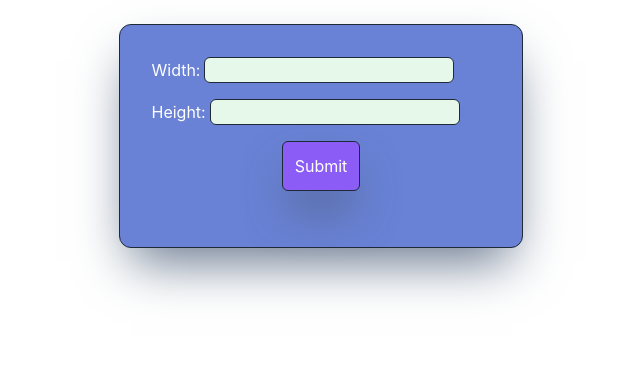
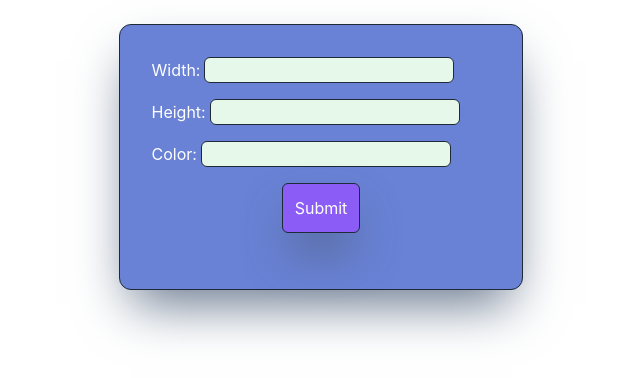
Before and after one commit to Valllerian/Box-Maker, a React (Create React App) app: page / in a window 1280 px wide. Shown: the top 378 px of the page, without its empty margins (319-959 px from the left). Built offline with nearby package versions, Linux system fonts and the light colour scheme.

Commit message:
passing props to box component

```diff
--- a/src/Box/Box.jsx
+++ b/src/Box/Box.jsx
@@ -1,8 +1,11 @@
 import React from 'react'
 
-const Box = () => {
+const Box = (props) => {
+    let width = props.width
+    let height = props.height
+    let color = props.color
   return (
-    <div>Box</div>
+    <div> Width:{width} Height: {height} Color: {color}</div>
   )
 }
 
--- a/src/Main/Main.jsx
+++ b/src/Main/Main.jsx
@@ -3,14 +3,26 @@ import Box from "../Box/Box";
 
 const Main = () => {
     const [width, setWidth] = useState("");
+    const [color, setColor] = useState("");
     const [height, setHeight] = useState("");
     const [boxArray, setBoxArray] = useState([]);
 
     const handleSubmit = (e) => {
         e.preventDefault();
-
+        if (width !== `` && height !== ``) {
+            let currentBox = { width: width, height: height, color: color};
+            setBoxArray([...boxArray, currentBox]);
+            setWidth({ value: "" });
+            setHeight({ value: "" });
+            setColor({ value: "" });
+          } else {
+            alert("Type in width and height please!");
+          }
       };
 
+      const handleChangeColor = (e) => {
+        setColor({ value: e.target.value });
+      };
 
     const handleChangeWidth = (e) => {
         setWidth({ value: e.target.value });
@@ -20,7 +32,8 @@ const Main = () => {
         setHeight({ value: e.target.value });
       };
   return (
-  <div className="border border-gray-800 m-6 p-8  bg-[#6982d5] text-white rounded-xl shadow-2xl shadow-slate-500">
+  <div >
+      <div className="border border-gray-800 m-6 p-8  bg-[#6982d5] text-white rounded-xl shadow-2xl shadow-slate-500">
       <form className="mb-6 " onSubmit={(e) => handleSubmit(e)}>
         <div className="pb-4 ">
           <label className="mr-9 ">
@@ -46,6 +59,18 @@ const Main = () => {
             />
           </label>
         </div>
+        <div className="pb-4 ">
+          <label className=" ">
+          Color:
+            <input
+              type="text"
+              name="height"
+              value={color.value}
+              onChange={(e) => handleChangeColor(e)}
+              className="ml-1 border border-gray-800 bg-[#e5f8ea] text-black rounded-md "
+            />
+          </label>
+        </div>
         <div className="flex justify-center items-center ">
           <input
             type="submit"
@@ -54,15 +79,18 @@ const Main = () => {
           />
         </div>
       </form>
+      </div>
+
       <div>
         {boxArray[0]
           ? boxArray.map((box) => {
               return (
-                <div key={'hey'}>
+                <div key={'hey'} className='flex justify-center items-center'>
                   <Box
                     // use new library for uuid for each key!
                     height={box.height.value}
                     width={box.width.value}
+                    color={box.color.value}
                   />
                 </div>
               );
```
